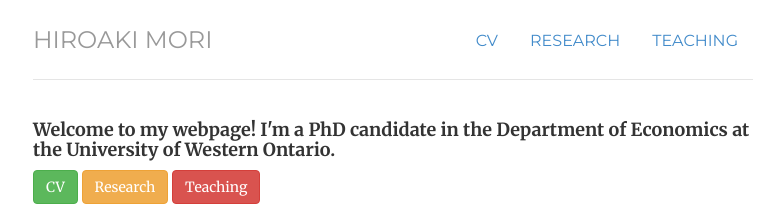
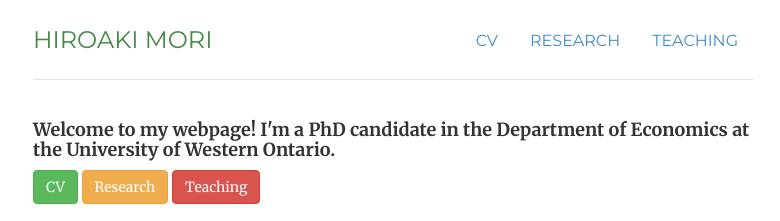
Before and after one commit to morihiroaki/morihiroaki.github.io, a Jekyll site: the page built from index.html, in a window 1280 px wide. Shown: the top 221 px of the page, without its empty margins (247-1027 px from the left). Built offline with Jekyll 4.4.1, drawn with Linux system fonts in a browser that asks for light colours.

Commit message:
Update header.html

```diff
--- a/_includes/header.html
+++ b/_includes/header.html
@@ -6,6 +6,6 @@
           </ul>
         </li>
       </ul>
-      <h3><a class="text-muted" href="/">Hiroaki Mori</a></h3>
+      <h3><a class="text-success" href="/">Hiroaki Mori</a></h3>
 </nav>
 </div> <!-- /header -->
```
